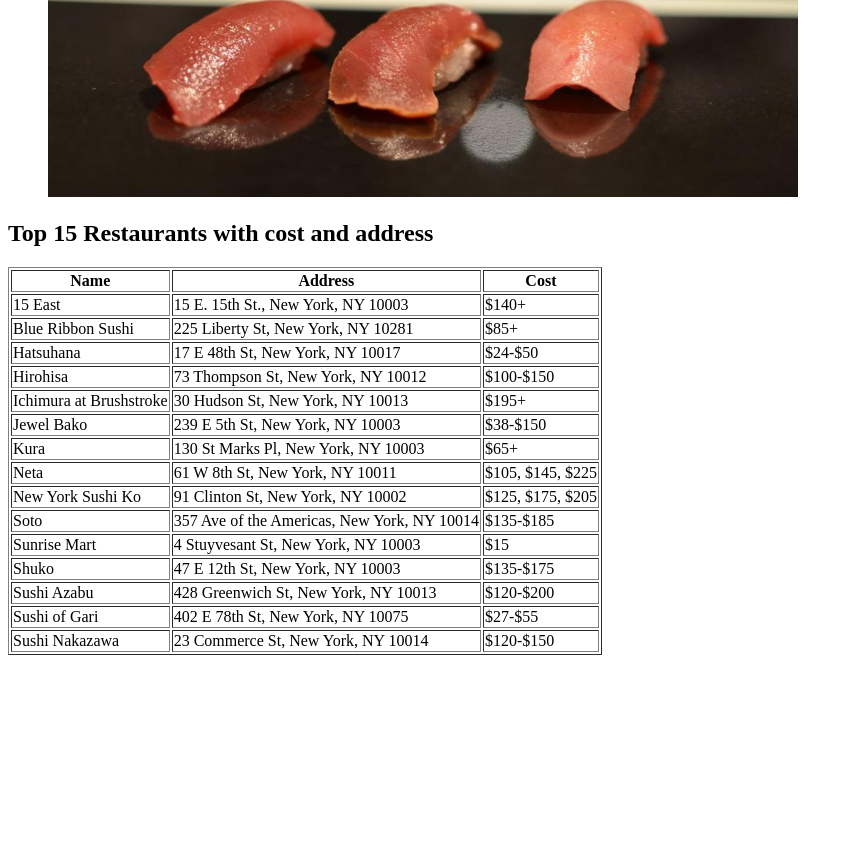
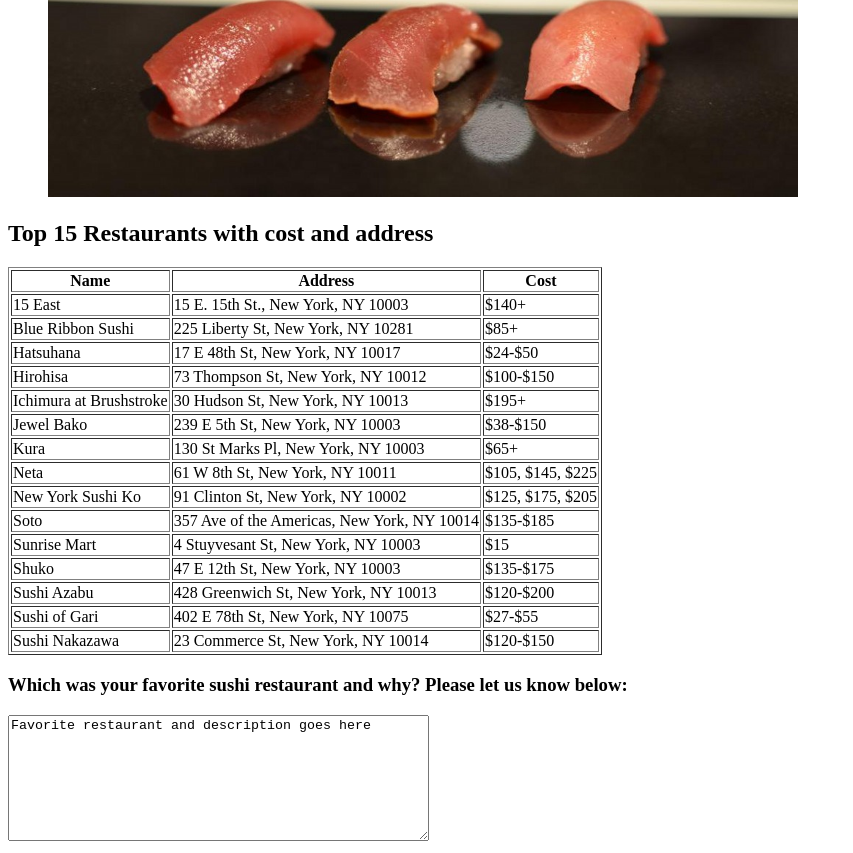
Before and after one commit to cchan789/cchan789.github.io, a plain HTML site: page index.html in a window 1280 px wide. Shown: the part 6754-7607 px from the top of the page, without its empty margins (0-853 px from the left). Before the commit the page ends 7417 px from the top, so only its background shows below. Drawn offline with Linux system fonts and the light colour scheme.

Commit message:
Create form for favorite restaurant and success.html with all the html provided

```diff
--- a/index.html
+++ b/index.html
@@ -191,5 +191,10 @@
           <td>$120-$150</td>
         </tr>
       </table>
+      <h3>Which was your favorite sushi restaurant and why? Please let us know
+          below:</h3>
+      <form name="favorite_restaurant" action="success.html" method="get">
+        <textarea name="favorite_restaurant" rows="8" cols="50">Favorite restaurant and description goes here</textarea>
+      </form>
   </body>
 </html>
```
Also changed, not shown: success.html (added, +9 -0 lines).
